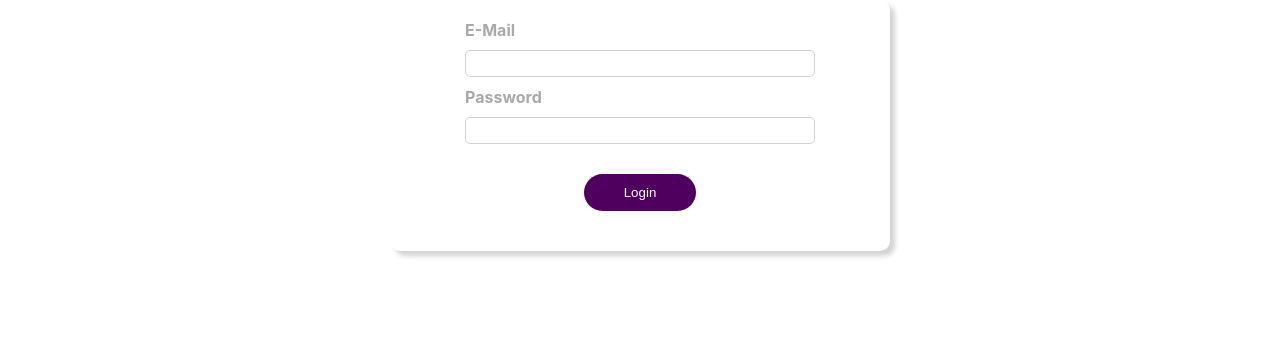
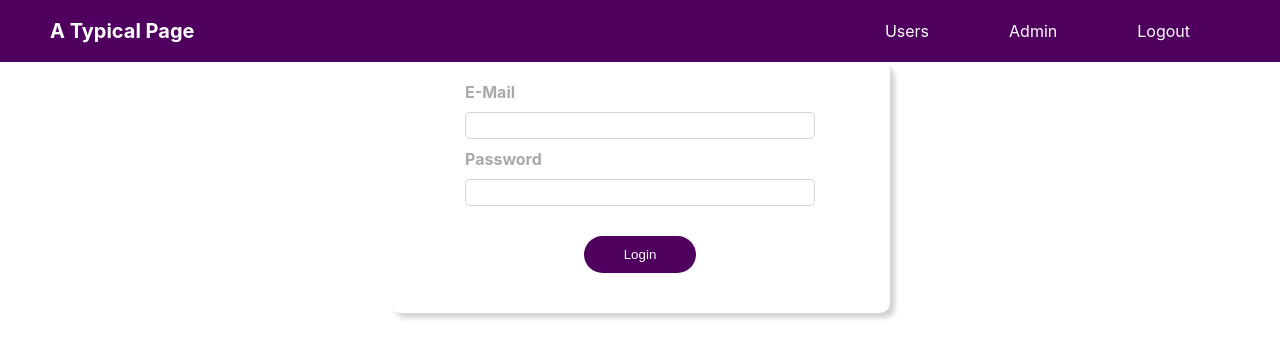
Before and after one commit to olyao23/react-course-components, a React (Create React App) app: page / in a window 1280 px wide. Shown: the top 358 px of the page. Built offline with nearby package versions, Linux system fonts and the light colour scheme.

Commit message:
Added Welcome back component and added style to the other components

```diff
--- a/src/App/TypicalPage/LoginForm/LabelInput/LabelInput.js
+++ b/src/App/TypicalPage/LoginForm/LabelInput/LabelInput.js
@@ -18,6 +18,7 @@ const LabelInput = (props) => {
           padding: "5px 7px",
         }}
         type={props.type}
+        onChange={props.onChange}
       />
     </>
   );
--- a/src/App/TypicalPage/LoginForm/LoginForm.js
+++ b/src/App/TypicalPage/LoginForm/LoginForm.js
@@ -1,9 +1,32 @@
 import LabelInput from "./LabelInput/LabelInput";
 import Button from "./Button/Button";
+import { useState } from "react";
+import WelcomeBack from "../WelcomeBack/WelcomeBack";
 
 const LoginForm = () => {
+  const [email, setEmail] = useState("");
+  const [password, setPassword] = useState("");
+
+  const [invalidValues, setInvalidValues] = useState(false);
+
+  function submitForm() {
+    //    za email kje vidam pokasno
+    if (email === "" || password === "") {
+      setInvalidValues(true);
+      return;
+    }
+    if (password.length < 7) {
+      setInvalidValues(true);
+      return;
+    }
+  }
+
   return (
-    <div
+    <div>
+      {invalidValues ? (
+        <WelcomeBack />
+      ) : (
+        <form
           style={{
             display: "flex",
             flexDirection: "column",
@@ -15,6 +38,7 @@ const LoginForm = () => {
             width: "500px",
             padding: "20px 0",
           }}
+          onSubmit={submitForm}
         >
           <div
             style={{
@@ -23,10 +47,26 @@ const LoginForm = () => {
               width: "350px",
             }}
           >
-        <LabelInput type="email">E-Mail</LabelInput>
-        <LabelInput type="password">Password</LabelInput>
+            <LabelInput
+              type="email"
+              onChange={(e) => {
+                setEmail(e.target.value);
+              }}
+            >
+              E-Mail
+            </LabelInput>
+            <LabelInput
+              type="password"
+              onChange={(e) => {
+                setPassword(e.target.value);
+              }}
+            >
+              Password
+            </LabelInput>
           </div>
           <Button>Login</Button>
+        </form>
+      )}
     </div>
   );
 };
--- /dev/null
+++ b/src/App/TypicalPage/PageHeader/NavItems/NavItems.js
@@ -0,0 +1,21 @@
+const NavItems = (props) => {
+  return (
+    <li
+      style={{
+        color: "white",
+        listStyleType: "none",
+        margin: "0 20px",
+        padding: "5px 20px",
+        borderRadius: "10px",
+        cursor: "pointer",
+        "&:hover:": {
+          backgroundColor: "pink",
+        },
+      }}
+    >
+      {props.children}
+    </li>
+  );
+};
+
+export default NavItems;
--- /dev/null
+++ b/src/App/TypicalPage/PageHeader/PageHeader.js
@@ -0,0 +1,39 @@
+import NavItems from "./NavItems/NavItems";
+
+const PageHeader = () => {
+  return (
+    <div
+      style={{
+        display: "flex",
+        width: "100%",
+        justifyContent: "space-between",
+        backgroundColor: "#4f005f",
+        color: "white",
+      }}
+    >
+      <div
+        style={{
+          fontWeight: "bold",
+          fontSize: "20px",
+          display: "flex",
+          alignItems: "center",
+          marginLeft: "50px",
+        }}
+      >
+        A Typical Page
+      </div>
+      <ul
+        style={{
+          display: "flex",
+          marginRight: "50px",
+        }}
+      >
+        <NavItems>Users</NavItems>
+        <NavItems>Admin</NavItems>
+        <NavItems>Logout</NavItems>
+      </ul>
+    </div>
+  );
+};
+
+export default PageHeader;
--- a/src/App/TypicalPage/TypicalPage.js
+++ b/src/App/TypicalPage/TypicalPage.js
@@ -1,16 +1,25 @@
 import LoginForm from "./LoginForm/LoginForm";
+import PageHeader from "./PageHeader/PageHeader";
+import WelcomeBack from "./WelcomeBack/WelcomeBack";
 
 const TypicalPage = () => {
   return (
     <div
       style={{
         display: "flex",
+        flexDirection: "column",
         justifyContent: "center",
         alignItems: "center",
-        margin: "0 auto",
       }}
     >
+      <PageHeader />
       <LoginForm />
+      {/*<WelcomeBack />*/}
+
+      {/*    moze kje treba da napravam div so style da
+    bide eden component, pa vo razlichna situacija so &&
+    check ili so ternary operator da se prikaze ili forma
+    ili welcome back*/}
     </div>
   );
 };
--- /dev/null
+++ b/src/App/TypicalPage/WelcomeBack/WelcomeBack.js
@@ -0,0 +1,30 @@
+import Button from "../LoginForm/Button/Button";
+
+const WelcomeBack = () => {
+  return (
+    <div
+      style={{
+        display: "flex",
+        flexDirection: "column",
+        justifyContent: "center",
+        alignItems: "center",
+        border: "transparent",
+        borderRadius: "10px",
+        boxShadow: "5px 5px 5px lightgray",
+        width: "500px",
+        padding: "20px 0",
+      }}
+    >
+      <h3
+        style={{
+          fontSize: "24px",
+        }}
+      >
+        Welcome back!
+      </h3>
+      <Button>Logout</Button>
+    </div>
+  );
+};
+
+export default WelcomeBack;
```
Lines whose indentation alone changed are shown as unchanged.
